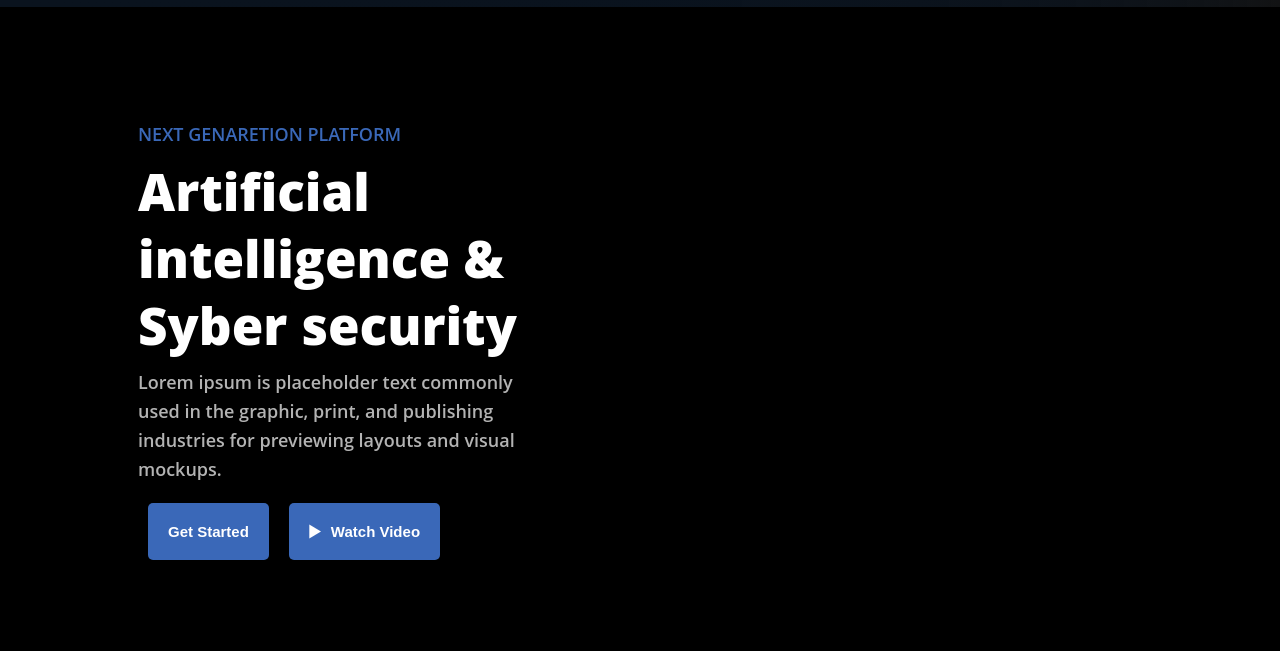
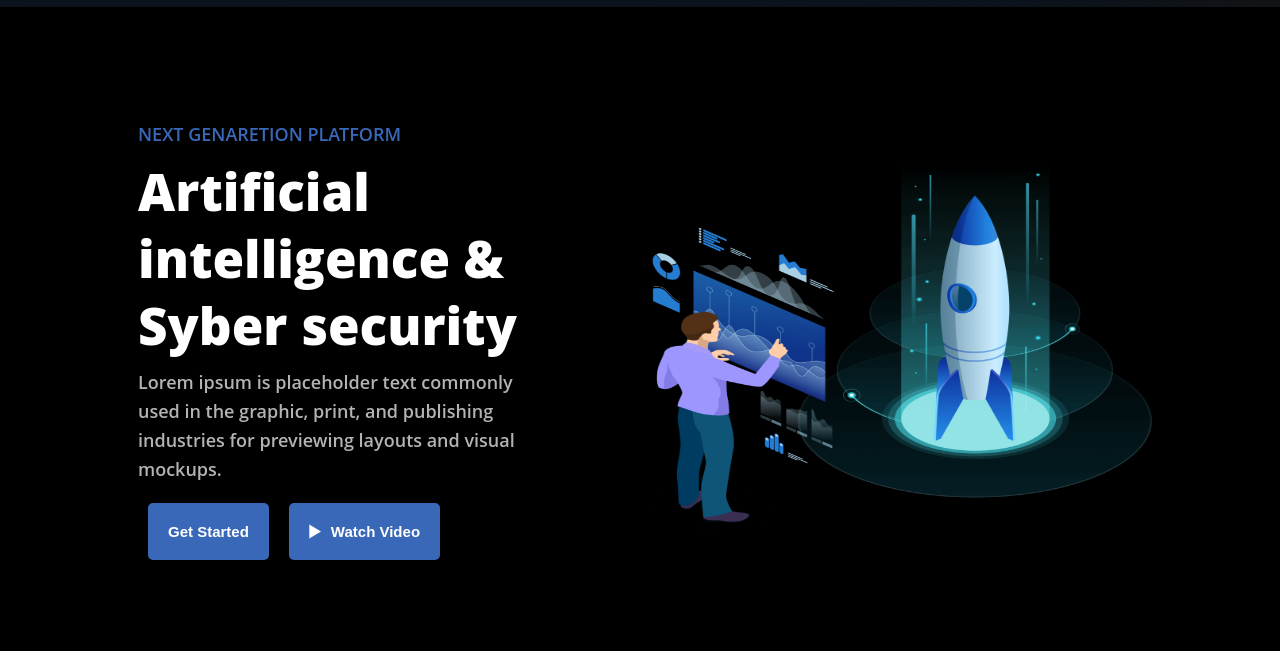
Before and after one commit to Prestgg1/Artificial-Intelligence, a plain HTML site: page index.html in a window 1280 px wide. Shown: the part 70-721 px from the top of the page. Drawn offline with Linux system fonts and the light colour scheme.

Commit message:
Update style.css

```diff
--- a/assets/css/style.css
+++ b/assets/css/style.css
@@ -213,7 +213,7 @@ main .orta section:first-child button img {
   padding: 0 10px 0px 0px;
 }
 main .orta .bir {
-  background: url("./assets/image/image.png") no-repeat center;
+  background: url("https://prestgg1.github.io/Artificial-Intelligence/assets/image/image.png") no-repeat center;
   background-size: 100% 80%;
   flex-basis: 50%;
 }
```
